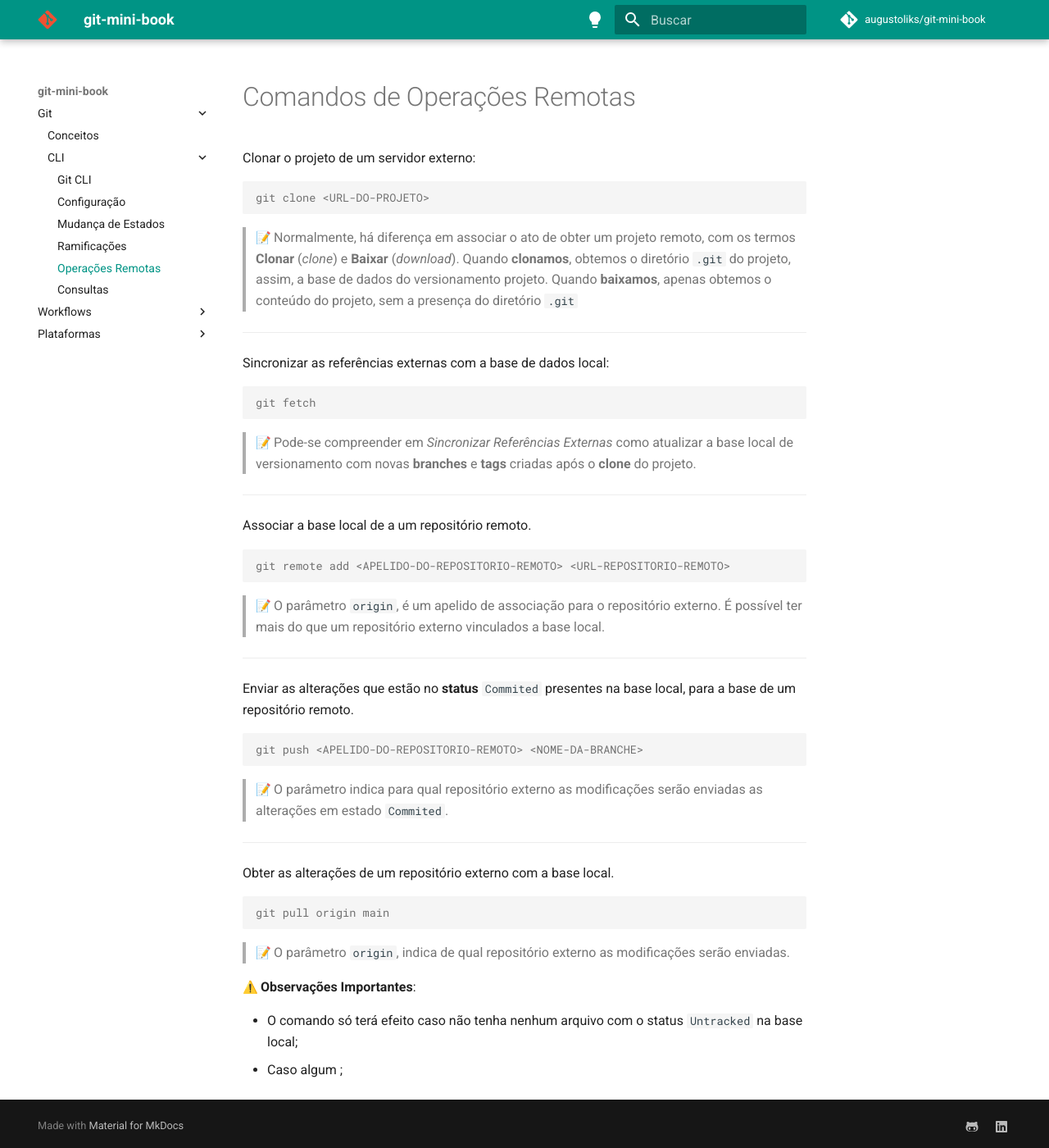
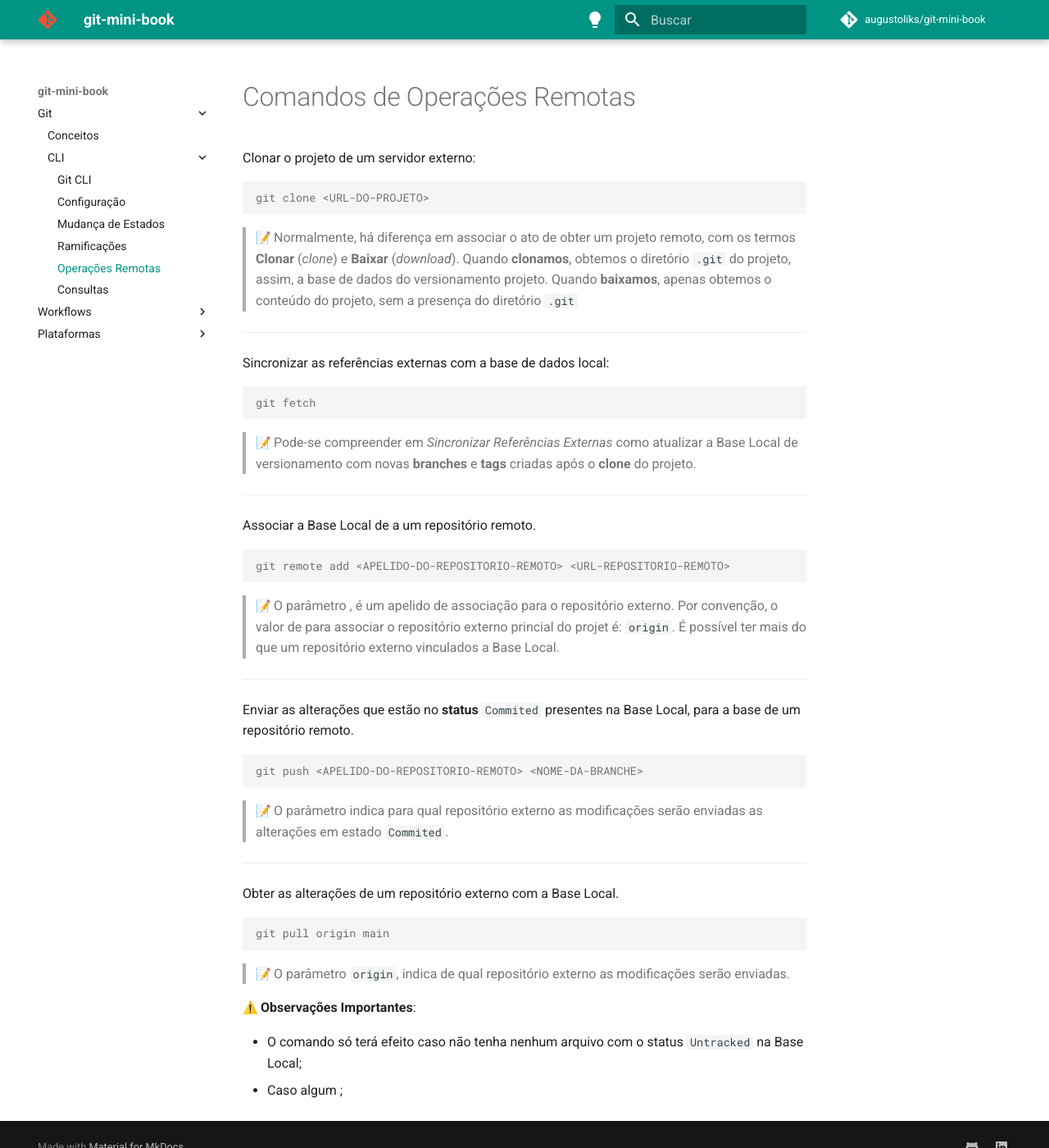
Before and after one commit to augustoliks/git, an MkDocs documentation site: the page built from docs/git/cli-remote.md, in a window 1280 px wide and 1400 px high. Shown: the whole window at 82% size. Built offline with MkDocs 1.6.1 and Material for MkDocs 9.7.7, drawn with Linux system fonts in a browser that asks for light colours; emoji names are drawn with the system emoji font; comment, search, counter and statistics services are not loaded.

````diff
--- a/docs/git/cli-remote.md
+++ b/docs/git/cli-remote.md
@@ -16,21 +16,21 @@ Sincronizar as referências externas com a base de dados local:
 git fetch
 ```
 
-> :memo: Pode-se compreender em *Sincronizar Referências Externas* como atualizar a base local de versionamento com novas **branches** e **tags** criadas após o **clone** do projeto.
+> :memo: Pode-se compreender em *Sincronizar Referências Externas* como atualizar a Base Local de versionamento com novas **branches** e **tags** criadas após o **clone** do projeto.
 
 ---
 
-Associar a base local de a um repositório remoto.
+Associar a Base Local de a um repositório remoto.
 
 ```console
 git remote add <APELIDO-DO-REPOSITORIO-REMOTO> <URL-REPOSITORIO-REMOTO>
 ```
 
-> :memo: O parâmetro `origin`, é um apelido de associação para o repositório externo. É possível ter mais do que um repositório externo vinculados a base local.
+> :memo: O parâmetro <APELIDO-DO-REPOSITORIO-REMOTO>, é um apelido de associação para o repositório externo. Por convenção, o valor de para associar o repositório externo princial do projet é: `origin`. É possível ter mais do que um repositório externo vinculados a Base Local.
 
 ---
 
-Enviar as alterações que estão no **status** `Commited` presentes na base local, para a base de um repositório remoto.
+Enviar as alterações que estão no **status** `Commited` presentes na Base Local, para a base de um repositório remoto.
 
 ```console
 git push <APELIDO-DO-REPOSITORIO-REMOTO> <NOME-DA-BRANCHE>
@@ -40,7 +40,7 @@ git push <APELIDO-DO-REPOSITORIO-REMOTO> <NOME-DA-BRANCHE>
 
 ---
 
-Obter as alterações de um repositório externo com a base local.
+Obter as alterações de um repositório externo com a Base Local.
 
 ```console
 git pull origin main
@@ -50,5 +50,5 @@ git pull origin main
 
 :warning: **Observações Importantes**:
 
-- O comando só terá efeito caso não tenha nenhum arquivo com o status `Untracked` na base local;
+- O comando só terá efeito caso não tenha nenhum arquivo com o status `Untracked` na Base Local;
 - Caso algum ;
````
